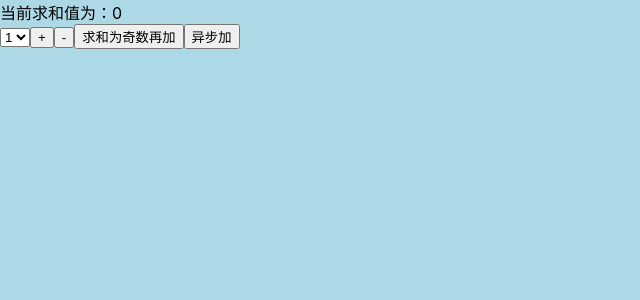
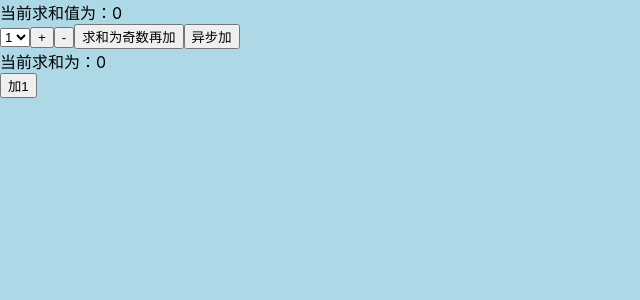
Before and after one commit to yuanmanrong/react-study, a React app: page / in a window 1280 px wide. Shown: the top 300 px of the page, without its empty margins (0-640 px from the left). Built offline with nearby package versions, Linux system fonts and the light colour scheme.

Commit message:
fix: hook

```diff
--- a/src/App.js
+++ b/src/App.js
@@ -10,6 +10,7 @@ import Vote from "../src/component/Vote";
 import Life from "../src/component/LifeCycle";
 // import Computer from "./container/computer/index";  // 使用react-rudex串联的引入路径，后续将该组件统一整合到普通组件中
 import Computer from "./component/Computer/Computer"; // 普通组件的引入路径
+import TestHook from "./component/TestHook";
 import store from "./store";
 
 function App() {
@@ -17,6 +18,7 @@ function App() {
     <div>
       {/* 给容器组件单独传递store，但是比较麻烦 store={store}  使用Provider */}
        <Computer></Computer>
+       <TestHook></TestHook>
     </div>
   );
 }
--- /dev/null
+++ b/src/component/TestHook/index.js
@@ -0,0 +1,24 @@
+import React from "react";
+
+export default function TestHook() {
+    // 语法： const [xxx, setxxx] = React.useState(initValue)
+    const [count, setCount] = React.useState(0)
+
+    // 可以理解为生命周期的钩子，接受两个参数，数据传谁监测谁，否则全部监测
+    React.useEffect(()=>{
+
+    },[])
+
+    function add () {
+        // setxxx的两种写法：第一种 setxxx(newValue)
+        // setCount(count+1)
+        // setxxx的两种写法：第二种 setxxx(value => newValue)
+        setCount(count => count + 1)
+    }
+   return (
+       <div>
+           <div>当前求和为：{count}</div>
+           <button onClick={add}>加1</button>
+       </div>
+   )
+}
```
